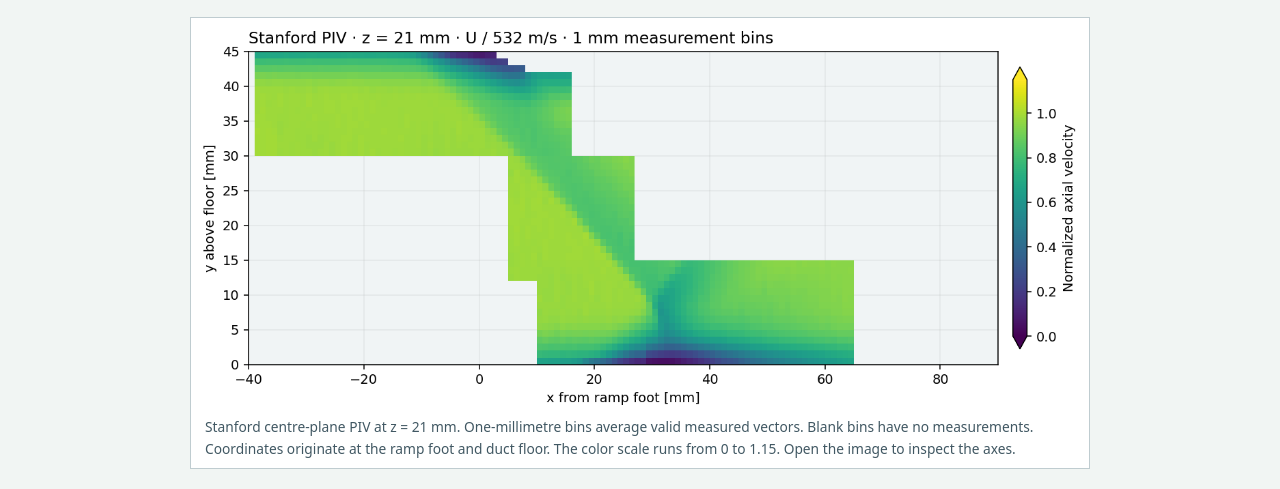
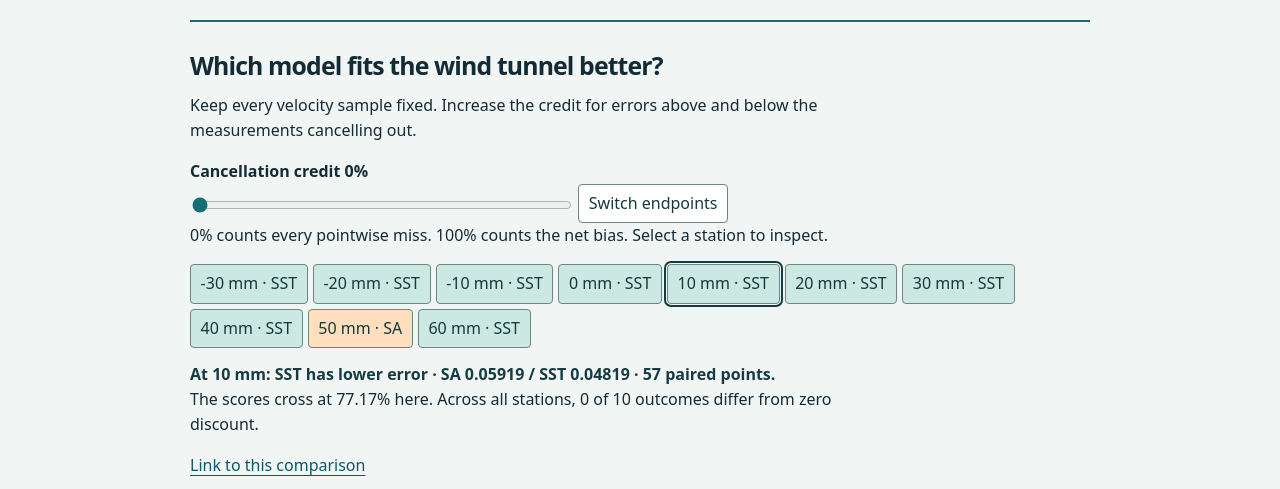
Before and after one commit to hengyuhang61-creator/machatlas, a plain HTML site: page site/ramp.html in a window 1280 px wide. Shown: the part 283-772 px from the top of the page. Drawn offline with Linux system fonts and the light colour scheme.

Commit message:
Explore error cancellation at ten measured ramp stations

```diff
--- /dev/null
+++ b/site/metric-lab.mjs
@@ -0,0 +1,53 @@
+import {scoreAt, crossover} from "./metric.mjs";
+
+const section = document.querySelector("#metric-lab");
+const status = section.querySelector("output");
+try {
+  const response = await fetch(new URL("./cases.json", import.meta.url));
+  if (!response.ok) throw Error("Missing comparison data.");
+  const {ramp} = await response.json();
+  const query = new URLSearchParams(location.search);
+  const slider = section.querySelector("input");
+  const raw = Number(query.get("discount"));
+  slider.value = Number.isFinite(raw) && raw >= 0 && raw <= 100 ? raw : 0;
+  let selected = Object.hasOwn(ramp, query.get("x")) ? query.get("x") : "10";
+  const strip = section.querySelector(".stations");
+  const entries = Object.keys(ramp).sort((a,b) => Number(a)-Number(b));
+  for (const x of entries) {
+    const button = document.createElement("button");
+    button.type = "button";
+    button.dataset.x = x;
+    button.addEventListener("click", () => {selected=x; render(true);});
+    strip.append(button);
+  }
+  function render(updateUrl) {
+    const d = Number(slider.value)/100;
+    section.querySelector(".percent").textContent = slider.value + "%";
+    let flips=0;
+    for (const b of strip.children) {
+      const x=b.dataset.x, row=ramp[x];
+      const result=scoreAt(row,d).outcome.split(" ")[0];
+      if (result !== scoreAt(row,0).outcome.split(" ")[0]) flips++;
+      b.textContent = x + " mm · " + result;
+      b.dataset.model=result;
+      b.setAttribute("aria-pressed",String(x===selected));
+    }
+    const row=ramp[selected], current=scoreAt(row,d), cross=crossover(row);
+    status.textContent = "At " + selected + " mm: " + current.outcome + " · SA " +
+      current.values[0].toFixed(5) + " / SST " + current.values[1].toFixed(5) + " · " + row.n + " paired points.";
+    section.querySelector(".threshold").textContent = (cross===null ?
+      "The same model leads across this sweep." : "The scores cross at " + (cross*100).toFixed(2) + "% here.") +
+      " Across all stations, " + flips + " of " + entries.length + " outcomes differ from zero discount.";
+    const link=new URL(location.href);
+    link.searchParams.set("x",selected);
+    link.searchParams.set("discount",slider.value);
+    link.hash="metric-lab";
+    section.querySelector(".permalink").href=link;
+    if (updateUrl) history.replaceState(null,"",link);
+  }
+  slider.addEventListener("input",()=>render(true));
+  section.querySelector(".reverse").addEventListener("click",()=>{slider.value=Number(slider.value)===100?0:100;render(true);});
+  render(false);
+} catch {
+  status.textContent="Comparison data unavailable. Open the source table below.";
+}
--- /dev/null
+++ b/site/metric.mjs
@@ -0,0 +1,13 @@
+import {paired} from "./compare.mjs";
+
+export function scoreAt(row, discount) {
+  if (!Number.isFinite(discount) || discount < 0 || discount > 1) throw new RangeError("Use a discount between zero and one.");
+  const values = row.mae.map((mae, i) => (1 - discount) * mae + discount * row.absBias[i]);
+  return paired("SA", "SST", values, row.n + " common samples", true);
+}
+
+export function crossover(row) {
+  const start = row.mae[0] - row.mae[1];
+  const end = row.absBias[0] - row.absBias[1];
+  return start * end < 0 ? start / (start - end) : null;
+}
--- a/site/ramp.html
+++ b/site/ramp.html
@@ -1,9 +1,19 @@
 <!doctype html>
 <html lang="en"><head><meta charset="utf-8"><meta name="viewport" content="width=device-width, initial-scale=1">
 <meta name="description" content="Three supersonic wind-tunnel cases with measured flow views and reproducible comparisons."><title>The ceiling ramp · MachAtlas</title>
-<link rel="stylesheet" href="style.css"><script type="module" src="atlas.mjs"></script></head>
+<link rel="stylesheet" href="style.css"><script type="module" src="atlas.mjs"></script><script type="module" src="metric-lab.mjs"></script></head>
 <body><a class="skip" href="#main">Skip to content</a><header class="dark"><div class="wrap bar"><a class="brand" href="./"><b>∿</b>Mach<span>Atlas</span></a><nav aria-label="Primary"><a href="./#cases">Cases</a><a href="https://github.com/hengyuhang61-creator/machatlas">GitHub ↗</a></nav></div></header>
 <main id="main" class="wrap case"><p class="kicker">Mach 2.05 · Stanford PIV + published SU2</p><h1>The ceiling ramp</h1><p class="lede">A 3 mm ceiling ramp sends a shock into a low-aspect-ratio duct. Compare two turbulence models at the same measured coordinates.</p>
+<section class="score-lab" id="metric-lab" aria-labelledby="score-title">
+<h2 id="score-title">Which model fits the wind tunnel better?</h2>
+<p>Keep every velocity sample fixed. Increase the credit for errors above and below the measurements cancelling out.</p>
+<label for="discount">Cancellation credit <strong class="percent">0%</strong></label>
+<input id="discount" type="range" min="0" max="100" step="1" value="0">
+<button type="button" class="reverse">Switch endpoints</button>
+<p class="caption">0% counts every pointwise miss. 100% counts the net bias. Select a station to inspect.</p>
+<div class="stations" role="group" aria-label="Measurement stations"></div><output aria-live="polite">Loading station scores…</output>
+<p class="threshold"></p><a class="permalink" href="#metric-lab">Link to this comparison</a>
+<details><summary>Score, units and limits</summary><p>Score = (1 − d) × mean absolute error + d × absolute mean bias, with d between zero and one. Both terms use velocity errors divided by 532 m/s. Intermediate settings are a sensitivity experiment. They carry no universal preference for cancellation. Each station uses the same paired PIV nodes for both model exports; counts vary by station.</p><p>Reproduce all crossover weights with <code>node metric-sweep.mjs</code> from the repository root.</p></details></section>
 <figure><a href="figures/ramp.png"><img src="figures/ramp.png" alt="Measured normalized velocity binned on the x-y plane of the Mach 2.05 duct"></a><figcaption>Stanford centre-plane PIV at z = 21 mm. One-millimetre bins average valid measured vectors. Blank bins have no measurements. Coordinates originate at the ramp foot and duct floor. The color scale runs from 0 to 1.15. Open the image to inspect the axes.</figcaption></figure>
 <section class="lab" data-case="ramp"><h2>Change the error metric</h2><p>Two published SU2 models compared with the same PIV nodes. Error is normalized by 532 m/s. Lower is better.</p><div class="controls"><label>Station <select id="station" aria-label="Station"></select></label><label>Error metric <select id="metric"><option value="mae">Mean absolute error</option><option value="absBias">Absolute mean bias</option></select></label></div><div class="bars" aria-hidden="true"></div><output id="readout" aria-live="polite"></output><noscript>Enable JavaScript to compare the archived values, or inspect the replay table below.</noscript></section>
 <section><h2>What you are seeing</h2><p>The ramp turns and compresses the flow. Across the duct, an adverse pressure rise can thicken the boundary layer. The PIV map shows finite-height axial velocity in the chosen plane. The comparative diagnostic checks the same sampled coordinates in the archived model exports.</p><p>At x = 10 mm, normalized MAE is 0.05919 for SA and 0.04819 for SST. Absolute mean bias is 0.03490 for SA and 0.03816 for SST. Changing the metric reverses the ranking at four of ten stations.</p></section>
--- a/site/style.css
+++ b/site/style.css
@@ -35,3 +35,9 @@ code{font-family:var(--mono);font-size:.94em}.footer{padding:17px 0 27px;margin-
 @media(max-width:790px){.hero{grid-template-columns:1fr;gap:22px;padding:46px 0 30px}.cards{grid-template-columns:1fr}.bar{height:58px}}
 @media(max-width:480px){.wrap{width:calc(100% - 30px)}nav{gap:12px}.case{padding-top:26px}.lab{padding:12px}.row{grid-template-columns:68px 1fr 55px}}
 @media(prefers-reduced-motion:reduce){html{scroll-behavior:auto}}
+
+.score-lab,.feature{padding-block:24px}.score-lab{border-block:2px solid var(--teal);margin:1.5em 0}
+.score-lab h2{margin-top:0}.score-lab label{display:block;font-weight:700}.score-lab input{width:min(100%,380px);accent-color:var(--teal);vertical-align:middle}
+.score-lab button{font:inherit;cursor:pointer;padding:.4em .6em;border:1px solid #708580;border-radius:4px;background:white;color:#16383a}
+.stations{display:flex;gap:5px;flex-wrap:wrap;margin-bottom:14px}.stations [data-model="SA"]{background:#ffdfbd}.stations [data-model="SST"]{background:#cbe8e2}
+.stations [aria-pressed="true"]{outline:2px solid #153c42;outline-offset:1px}.score-lab details{margin-top:1em}.score-lab summary{cursor:pointer}
```
Also changed, not shown: checks.test.mjs (+16 -0 lines), metric-sweep.mjs (added, +9 -0 lines), site/index.html (+1 -1 lines), 1 other file.
